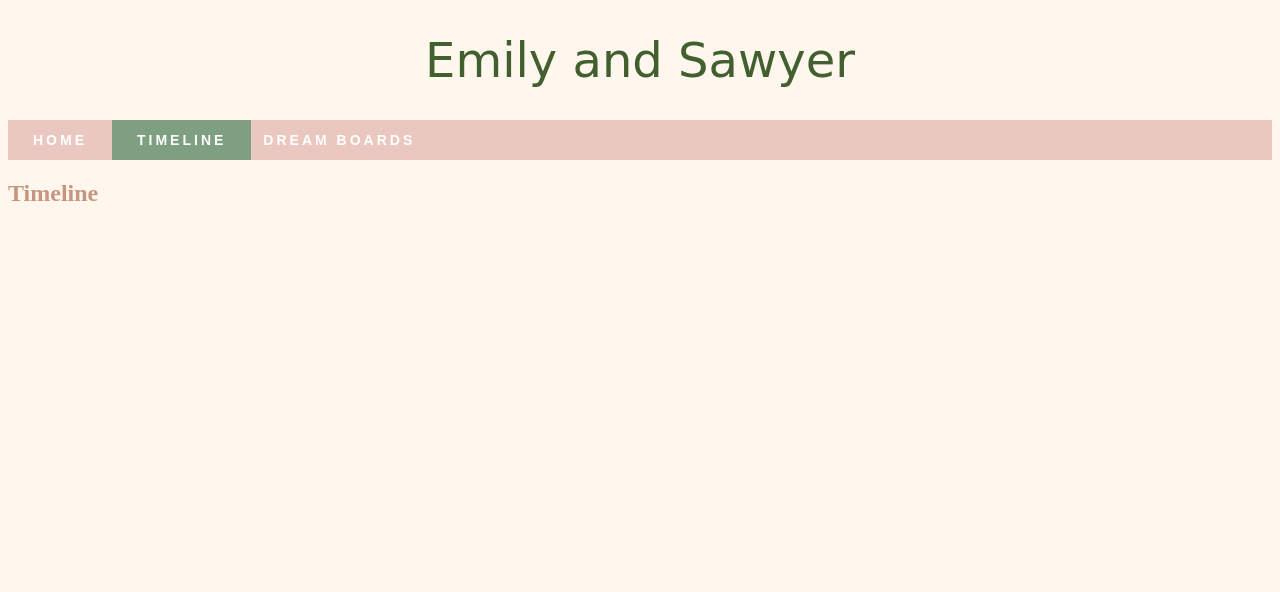
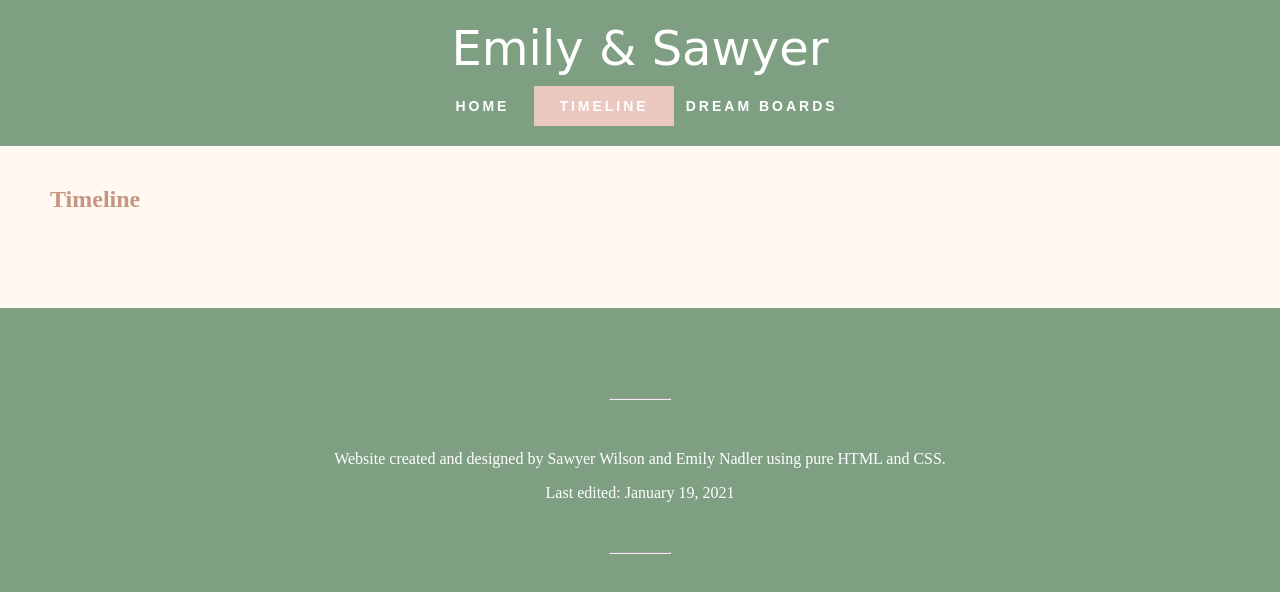
Before and after one commit to SawyerWilson/Emily-and-Sawyer, a plain HTML site: page timeline.html in a window 1280 px wide. Drawn offline with Linux system fonts and the light colour scheme.

Commit message:
updated header and footer. changed main background color

```diff
--- a/styles.css
+++ b/styles.css
@@ -1,42 +1,39 @@
 /* document that holds css styling code that applies to all pages of the website */
-
-/* page styling: */
-
-body {
-    background-color: #FFF6ED;
-    font-family: 'Halant', serif;
-    font-weight: 400;
-}
-
-main {
-    color: #C69682;
-}
 
 /* title styling: */
 
 h1 {
-    color: #425F2f;
+    color: white;
     text-align: center;
     font-family: 'Satisfy', cursive;
     font-weight: 400;
     font-size: 300%;
+    background-color: #7E9F82;
+    margin-top: 0px;
+    padding-top: 20px;
+    margin-bottom: 10px;
+}
+
+header {
+    background-color: #7E9F82;
 }
 
 /* nav bar styling: */
-.navbar {
+nav {
     display: flex;
+    justify-content: center;
     text-align: center;
-    margin: 0;
-    padding: 0;
+    padding-bottom: 20px;
+    margin-top: 10px;
     overflow: hidden;
-    background-color: #EAC8BF;
+    background-color: #7E9F82;
     font-family: 'Montserrat', sans-serif;
     text-transform: uppercase;
     font-weight: 700;
     font-size: 14px;
     letter-spacing: 3px
 }
-.navbar a {
+nav a {
     display: block;
     padding: 12px 25px;
     color: white;
@@ -48,15 +45,18 @@ h1 {
     font-size: 14px;
     letter-spacing: 3px
 }
-.navbar a:hover {
-    background-color: #7E9F82;
+nav a:hover {
+    background-color: #425F2F;
     color: white;
 }
-.navbar a.active {
-    background-color: #7E9F82;
+/* nav a.active {
+    background-color: #EAC8BF;
+} */
+nav .active {
+    background-color: #EAC8BF;
 }
 .dropbtn {
-    background-color: #EAC8BF;
+    background-color: #7E9F82;
     color: white;
     padding: 12px;
     font-size: 15px;
@@ -68,6 +68,9 @@ h1 {
     font-size: 14px;
     letter-spacing: 3px
 }
+.dropbtn:hover {
+    background-color: #425F2F;
+}
 .dropdown {
     float: left;
     overflow: hidden;
@@ -75,11 +78,34 @@ h1 {
 .diff-dreamBoards {
     display: none;
     position: absolute;
-    background-color: #EAC8BF;
-    min-width: 121px;
+    background-color: #7E9F82;
+    min-width: 176px;
 }
 .dropdown:hover .diff-dreamBoards {
     display: block;
 }
 
-/* content styling: */
+/* page styling: */
+body {
+    background-color: #7E9F82;
+    font-family: 'Halant', serif;
+    font-weight: 400;
+    margin: 0px;
+}
+main {
+    background-color: #fff9f2;
+    color: #C69682;
+    padding: 20px 50px 75px 50px;
+}
+
+/* footer styling */
+footer {
+    color: white;
+    padding: 40px;
+    text-align: center;
+}
+hr {
+    width: 5%;
+    margin-bottom: 50px;
+    margin-top: 50px;
+}
--- a/timeline.html
+++ b/timeline.html
@@ -2,15 +2,15 @@
 <html lang="en" dir="ltr">
     <head>
         <meta charset="utf-8">
-        <title>Emily and Sawyer | Timeline</title>
-        <meta name="description" content="Sawyer and Emily's relationship
-        timeline and blog.">
+        <title>Emily & Sawyer | Timeline</title>
+        <meta name="description" content="Sawyer & Emily's relationship
+        timeline & blog.">
         <link rel="stylesheet" href="styles.css">
     </head>
     <body>
         <header>
-            <h1>Emily and Sawyer</h1>
-            <nav class="navbar">
+            <h1>Emily & Sawyer</h1>
+            <nav>
                 <a href="index.html">Home</a>
                 <a class="active" href="timeline.html">Timeline</a>
                 <!-- dropdown menu for Dream Boards -->
@@ -30,7 +30,11 @@
             <!-- will add content for webpage here -->
         </main>
         <footer>
-            <!-- will add contact info (maybe?) here -->
+            <hr>
+            <p>Website created and designed by Sawyer Wilson and Emily Nadler
+            using pure HTML and CSS.</p>
+            <p>Last edited: January 19, 2021</p>
+            <hr>
         </footer>
     </body>
 </html>
```
Also changed, not shown: house.html (+9 -5 lines), index.html (+9 -6 lines), kitchen.html (+11 -7 lines), vanlife.html (+9 -5 lines).
